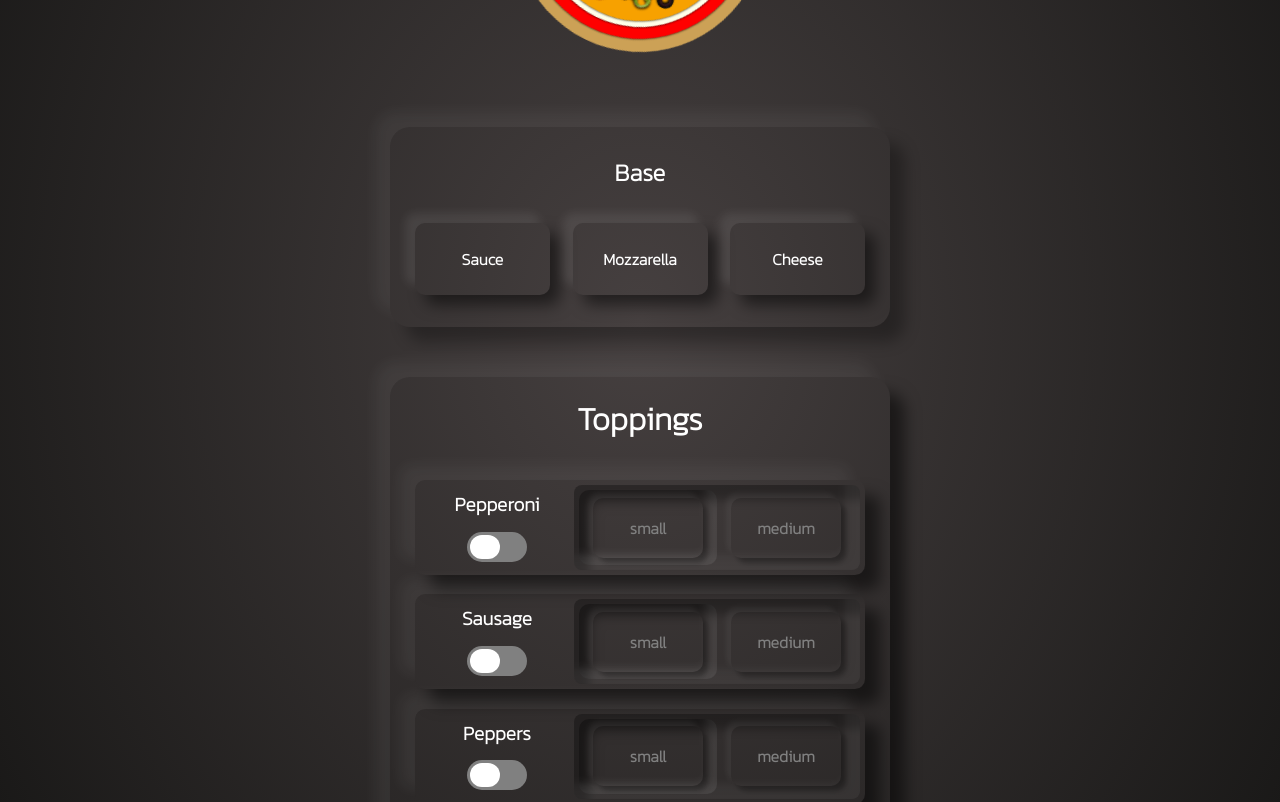
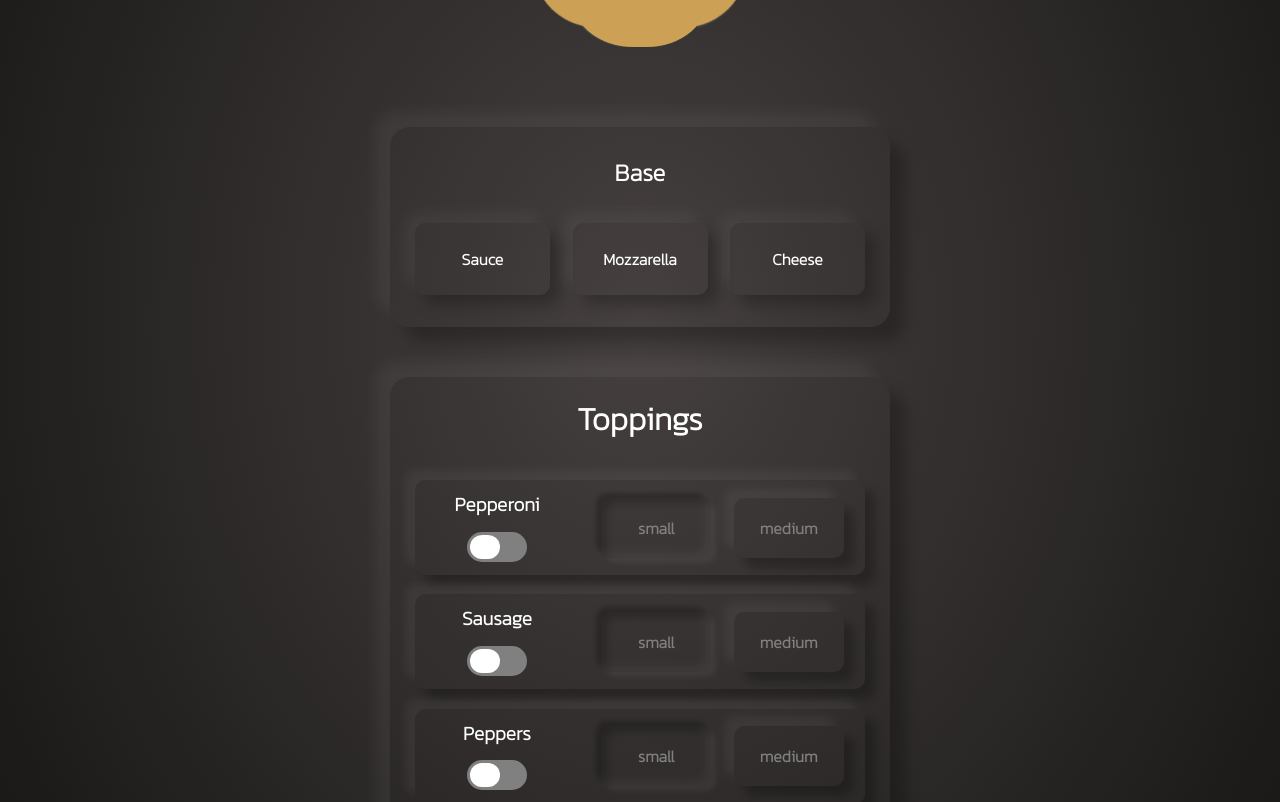
Before and after one commit to udaykt/PizzaMaker, a React (Create React App) app: page /guest in a window 1280 px wide. Shown: the part 480-1282 px from the top of the page. Built offline with nearby package versions, Linux system fonts and the light colour scheme.

Commit message:
toppings ui changes

```diff
--- a/src/components/Olive/olive.css
+++ b/src/components/Olive/olive.css
@@ -1,7 +1,7 @@
 .olive {
   position: absolute;
-  width: 25px;
-  height: 25px;
+  width: 15px;
+  height: 15px;
   content: url(../../assets/Logos/olive.png);
   filter: drop-shadow(1px 1px 1px #000);
   z-index: 8;
--- a/src/containers/Base/base.module.css
+++ b/src/containers/Base/base.module.css
@@ -10,8 +10,9 @@
   flex-direction: column;
   justify-content: space-evenly;
   align-items: center;
+  user-select: none;
   box-shadow: -15px -15px 15px rgba(255, 255, 255, 0.05),
-    15px 15px 15px rgba(0, 0, 0, 0.3);
+    15px 15px 15px rgba(0, 0, 0, 0.25);
 }
 
 .baseDiv {
@@ -31,8 +32,8 @@
   font-weight: bold;
   text-transform: capitalize;
   align-items: center;
-  box-shadow: -10px -10px 10px rgba(255, 255, 255, 0.08),
-    10px 10px 15px rgba(0, 0, 0, 0.5);
+  box-shadow: -10px -10px 15px rgba(255, 255, 255, 0.05),
+    10px 10px 15px rgba(0, 0, 0, 0.25);
   cursor: pointer;
 }
 
@@ -55,13 +56,16 @@
   width: 100%;
   height: 100%;
   cursor: pointer;
+  outline: none;
 }
 
 .base label input:checked + span {
   color: lightsalmon;
   border-radius: 10px;
-  box-shadow: inset -10px -10px 10px rgba(255, 255, 255, 0.08),
-    inset 10px 10px 15px rgba(0, 0, 0, 0.3);
+  box-shadow: 10px 10px 15px rgba(255, 255, 255, 0.05),
+    -10px -10px 15px rgba(0, 0, 0, 0.25),
+    inset -15px -15px 15px rgba(255, 255, 255, 0.05),
+    inset 15px 15px 15px rgba(0, 0, 0, 0.25);
 }
 
 .base label input:hover + span {
--- a/src/containers/Pizza/Pizza.js
+++ b/src/containers/Pizza/Pizza.js
@@ -17,7 +17,7 @@ class Pizza extends Component {
     },
     value: 'small',
     sliced: true,
-    loggedIn: false,
+    loggedIn: true,
   };
 
   quantityHandler = (value) => {
--- a/src/containers/Pizza/Slice/slice.module.css
+++ b/src/containers/Pizza/Slice/slice.module.css
@@ -49,7 +49,7 @@
 .slice-four {
   bottom: var(--slice-tb);
   transform: rotate(180deg);
-  animation: pull 3s ease 3;
+  //animation: pull 3s ease 3;
 }
 .slice-five {
   bottom: var(--slice-diagonal-tb);
@@ -59,7 +59,6 @@
 .slice-six {
   top: var(--slice-diagonal-tb);
   left: var(--slice-diagonal-lr);
-
   transform: rotate(300deg);
 }
 
--- a/src/containers/ToppingsMenu/toppingsMenu.module.css
+++ b/src/containers/ToppingsMenu/toppingsMenu.module.css
@@ -8,8 +8,9 @@
   border-radius: 20px;
   grid-template-rows: 15% repeat(1, 1fr);
   background-color: transparent;
+  user-select: none;
   box-shadow: -15px -15px 15px rgba(255, 255, 255, 0.05),
-    15px 15px 15px rgba(0, 0, 0, 0.5);
+    15px 15px 15px rgba(0, 0, 0, 0.25);
 }
 
 .toppingsMenu h1 {
@@ -39,8 +40,8 @@
   color: white;
   border-radius: 10px;
   padding: 5px;
-  box-shadow: -15px -15px 15px rgba(255, 255, 255, 0.05),
-    15px 15px 15px rgba(0, 0, 0, 0.5);
+  box-shadow: -10px -10px 10px rgba(255, 255, 255, 0.05),
+    10px 10px 10px rgba(0, 0, 0, 0.25);
 }
 
 .topping h3 {
@@ -111,21 +112,22 @@
   display: flex;
   justify-content: space-evenly;
   align-items: center;
-  border-radius: 8px;
+  border-radius: 10px;
   padding: 5px;
-  box-shadow: inset -15px -15px 10px rgba(255, 255, 255, 0.05),
-    inset 15px 15px 10px rgba(0, 0, 0, 0.3);
 }
 
 .topping .radio label {
-  width: 100%;
-  height: 100%;
+  width: 40%;
+  height: 80%;
   display: flex;
   font-weight: bold;
   position: relative;
   cursor: pointer;
   justify-content: center;
   align-items: center;
+  border-radius: 10px;
+  box-shadow: -10px -10px 10px rgba(255, 255, 255, 0.05),
+    10px 10px 10px rgba(0, 0, 0, 0.25);
 }
 .topping .radio label:after {
   content: '';
@@ -137,8 +139,6 @@
   background: transparent;
   transition: 0.3s;
   border-radius: 10px;
-  box-shadow: -5px -5px 5px rgba(255, 255, 255, 0.05),
-    5px 5px 5px rgba(0, 0, 0, 0.3);
 }
 
 .topping .radio input[type='radio'] {
@@ -149,9 +149,11 @@
 
 .radio input:checked + label {
   color: lightsalmon;
-  border-radius: 10px;
-  box-shadow: inset -10px -10px 10px rgba(255, 255, 255, 0.08),
-    inset 10px 10px 15px rgba(0, 0, 0, 0.3);
+  border-radius: inherit;
+  box-shadow: 5px 5px 5px rgba(255, 255, 255, 0.05),
+    -5px -5px 5px rgba(0, 0, 0, 0.25),
+    inset -5px -5px 10px rgba(255, 255, 255, 0.05),
+    inset 5px 5px 10px rgba(0, 0, 0, 0.25);
 }
 .radio input:disabled + label {
   color: grey;
--- a/src/store/pizzahubSlice.js
+++ b/src/store/pizzahubSlice.js
@@ -20,23 +20,23 @@ const pizzahubSlice = createSlice({
     toppings: {
       pepperoni: {
         title: 'pepperoni',
+        checked: false,
         medium: false,
-        checked: false,
       },
       sausage: {
         title: 'sausage',
+        checked: false,
         medium: false,
-        checked: false,
       },
       peppers: {
         title: 'peppers',
+        checked: false,
         medium: false,
-        checked: false,
       },
       olives: {
         title: 'olives',
+        checked: false,
         medium: false,
-        checked: false,
       },
     },
   },
```
